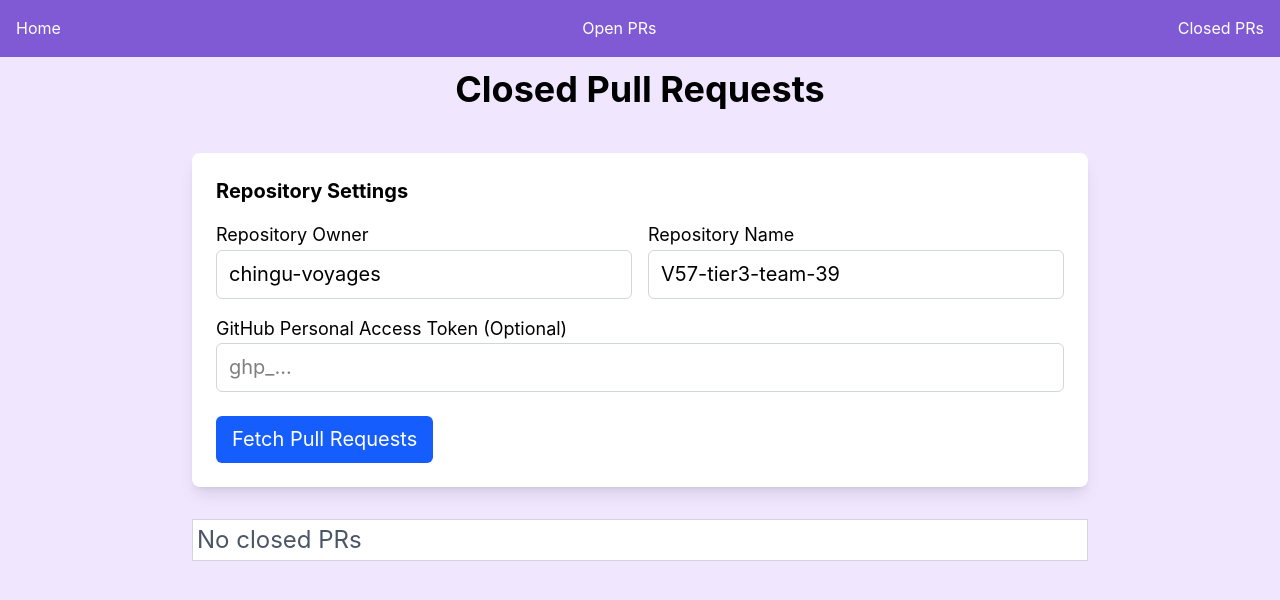
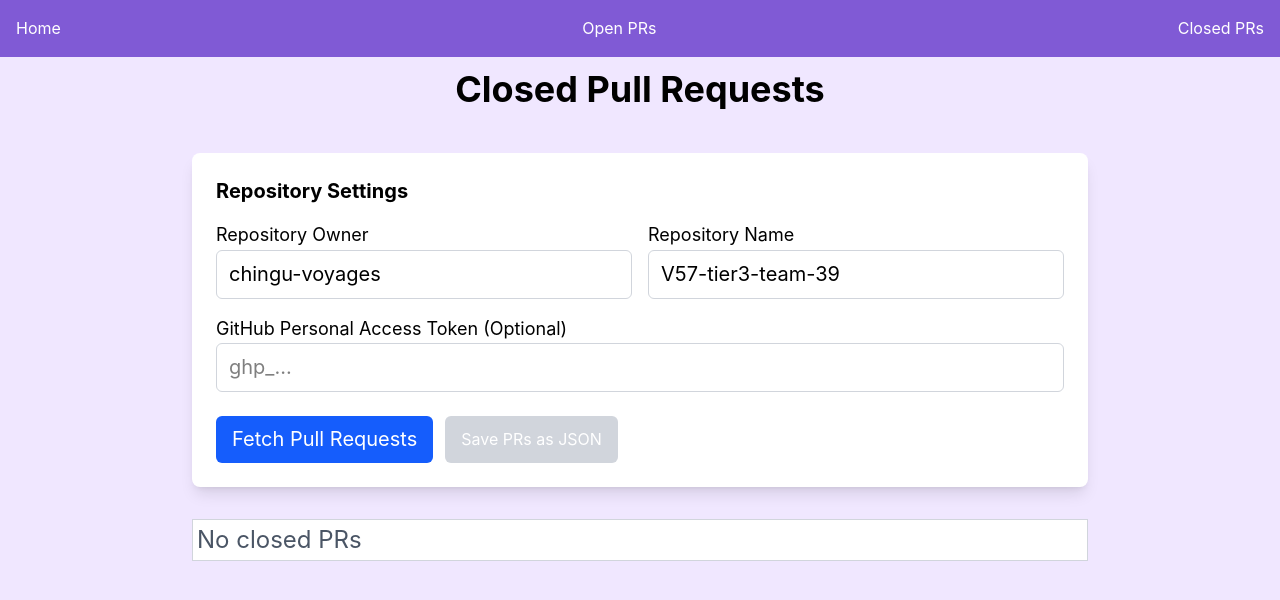
Before and after one commit to kento-ix/V57-tier3-team-39, a Next.js app in the folder client/: page /closed-prs in a window 1280 px wide. Shown: the top 600 px of the page. Built offline with nearby package versions, Linux system fonts and the light colour scheme.

Commit message:
Add the download JSON button

```diff
--- a/client/app/closed-prs/page.tsx
+++ b/client/app/closed-prs/page.tsx
@@ -64,7 +64,7 @@ export default function ClosedPRsPage() {
       <h1 className="p-3 text-4xl font-bold text-center">
         Closed Pull Requests
       </h1>
-      <RepoSettingsForm onFetch={fetchPRs} />
+      <RepoSettingsForm onFetch={fetchPRs} prs={prs} />
 
       <div className="m-8 mx-4 p-1 border border-gray-300 bg-white lg:max-w-4xl lg:mx-auto">
         {/* Display error */}
--- a/client/app/open-prs/page.tsx
+++ b/client/app/open-prs/page.tsx
@@ -59,7 +59,7 @@ export default function OpenPRsPage() {
   return (
     <div>
       <h1 className="p-3 text-4xl font-bold text-center">Open Pull Requests</h1>
-      <RepoSettingsForm onFetch={fetchPRs} />
+      <RepoSettingsForm onFetch={fetchPRs} prs={prs} />
 
       <div className="m-8 mx-4 p-1 border border-gray-300 bg-white lg:max-w-4xl lg:mx-auto">
         {/* Display error */}
--- a/client/components/form/RepoSettingForm.tsx
+++ b/client/components/form/RepoSettingForm.tsx
@@ -3,11 +3,15 @@ import { useAtom } from "jotai";
 import { ownerAtom, repoAtom, tokenAtom } from "@/atoms/prAtoms";
 import { Text } from "@mantine/core";
 
+import type { PullRequest } from "@/types/pr";
+import { savePRsAsJSON } from "@/lib/downloadPRs";
+
 interface Props {
   onFetch: () => void;
+  prs: PullRequest[];
 }
 
-export default function RepoSettingsForm({ onFetch }: Props) {
+export default function RepoSettingsForm({ onFetch, prs }: Props) {
   const [owner, setOwner] = useAtom(ownerAtom);
   const [repo, setRepo] = useAtom(repoAtom);
   const [token, setToken] = useAtom(tokenAtom);
@@ -75,6 +79,18 @@ export default function RepoSettingsForm({ onFetch }: Props) {
         >
           Fetch Pull Requests
         </button>
+
+        <button
+          onClick={() => savePRsAsJSON(prs)}
+          disabled={prs.length === 0}
+          className={`px-4 py-2 rounded-md text-white ${
+            prs.length === 0
+              ? "bg-gray-300 cursor-not-allowed"
+              : "bg-gray-500 hover:bg-gray-600"
+          }`}
+        >
+          Save PRs as JSON
+        </button>
       </div>
     </div>
   );
--- /dev/null
+++ b/client/lib/downloadPRs.ts
@@ -0,0 +1,18 @@
+import type { PullRequest } from "@/types/pr";
+
+export function savePRsAsJSON(prs: PullRequest[], filename = "pull_requests_list.json") {
+  if (!prs || prs.length === 0) return;
+
+  const blob = new Blob([JSON.stringify(prs, null, 2)], { type: "application/json" });
+  const url = URL.createObjectURL(blob);
+
+  const link = document.createElement("a");
+  link.href = url;
+  link.download = filename;
+
+  document.body.appendChild(link);
+  link.click();
+  link.remove();
+
+  URL.revokeObjectURL(url);
+}
```
Lines whose indentation alone changed are shown as unchanged.
